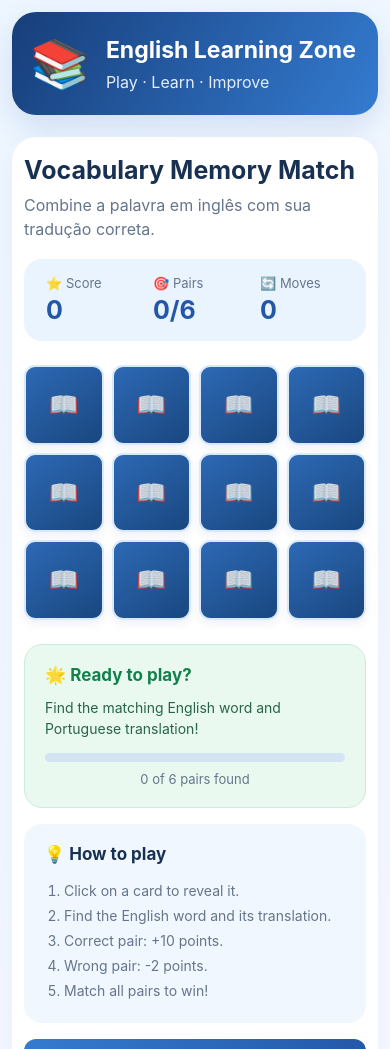
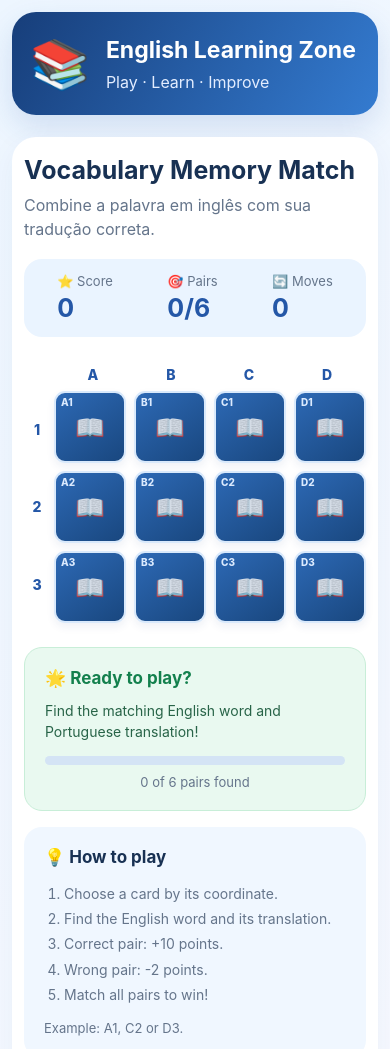
Before and after one commit to moreirarodrigo-eo/lab_ferramenta_ensino_lingua_inglesa, a plain HTML site: page index.html in a window 390 px wide. Shown: the top 1049 px of the page. Drawn offline with Linux system fonts and the light colour scheme.

Commit message:
Enhance memory game layout and accessibility
Refactor memory game layout and styles, update card interactions, and improve accessibility features.

```diff
--- a/index.html
+++ b/index.html
@@ -12,10 +12,8 @@
     --blue-light: #eaf4ff;
     --blue-mid: #4d91e8;
     --green: #20a66a;
-    --red: #e85d5d;
     --text: #183153;
     --muted: #65758b;
-    --white: #ffffff;
 }
 
 * {
@@ -115,7 +113,7 @@ h2 {
 }
 
 .stat {
-    min-width: 85px;
+    min-width: 65px;
 }
 
 .stat-label {
@@ -137,6 +135,46 @@ h2 {
     align-items: start;
 }
 
+/* TABULEIRO COM COORDENADAS */
+
+.memory-board {
+    display: grid;
+    grid-template-columns: 26px minmax(0, 1fr);
+    grid-template-rows: 26px minmax(0, 1fr);
+    gap: 4px;
+    width: 100%;
+}
+
+.column-labels {
+    grid-column: 2;
+    grid-row: 1;
+    display: grid;
+    grid-template-columns: repeat(4, minmax(0, 1fr));
+    align-items: center;
+    text-align: center;
+    color: var(--blue);
+    font-weight: 800;
+    font-size: 14px;
+}
+
+.row-labels {
+    grid-column: 1;
+    grid-row: 2;
+    display: grid;
+    grid-template-rows: repeat(3, minmax(0, 1fr));
+    align-items: center;
+    text-align: center;
+    color: var(--blue);
+    font-weight: 800;
+    font-size: 14px;
+}
+
+.board-area {
+    grid-column: 2;
+    grid-row: 2;
+    min-width: 0;
+}
+
 .memory-grid {
     display: grid;
     grid-template-columns: repeat(4, minmax(0, 1fr));
@@ -144,6 +182,7 @@ h2 {
 }
 
 .card {
+    position: relative;
     min-width: 0;
     aspect-ratio: 1 / 1;
     border: 2px solid #d9e9fb;
@@ -156,7 +195,7 @@ h2 {
     justify-content: center;
     flex-direction: column;
     gap: 7px;
-    padding: 6px;
+    padding: 8px 5px;
     box-shadow: 0 4px 8px #173e7a12;
     transition: transform .18s, background .18s, border .18s;
     overflow: hidden;
@@ -198,6 +237,22 @@ h2 {
     font-weight: 700;
     overflow-wrap: anywhere;
     text-align: center;
+}
+
+.coordinate {
+    position: absolute;
+    top: 5px;
+    left: 7px;
+    font-size: 11px;
+    line-height: 1;
+    font-weight: 800;
+    color: #dbeafe;
+    pointer-events: none;
+}
+
+.card.flipped .coordinate,
+.card.matched .coordinate {
+    color: var(--blue);
 }
 
 @keyframes pop {
@@ -314,7 +369,7 @@ footer {
     }
 
     .game-layout {
-        grid-template-columns: 1fr;
+        grid-template-columns: minmax(0, 1fr);
     }
 
     .memory-grid {
@@ -323,7 +378,7 @@ footer {
 
     .card {
         border-radius: 11px;
-        padding: 4px;
+        padding: 6px 3px;
         gap: 4px;
     }
 
@@ -331,9 +386,21 @@ footer {
         font-size: clamp(10px, 2.8vw, 14px);
     }
 
+    .coordinate {
+        top: 4px;
+        left: 5px;
+        font-size: 10px;
+    }
+
     .stats {
         width: 100%;
         justify-content: space-around;
+        gap: 8px;
+        padding: 14px 10px;
+    }
+
+    .stat {
+        min-width: 0;
     }
 }
 
@@ -357,6 +424,7 @@ footer {
                 <p>Play · Learn · Improve</p>
             </div>
         </div>
+
         <div class="tagline">
             Small steps,<br>big progress!
         </div>
@@ -376,10 +444,12 @@ footer {
                     <span class="stat-label">⭐ Score</span>
                     <strong id="score">0</strong>
                 </div>
+
                 <div class="stat">
                     <span class="stat-label">🎯 Pairs</span>
                     <strong id="pairs">0/6</strong>
                 </div>
+
                 <div class="stat">
                     <span class="stat-label">🔄 Moves</span>
                     <strong id="moves">0</strong>
@@ -388,26 +458,49 @@ footer {
         </div>
 
         <div class="game-layout">
-            <section aria-label="Tabuleiro do jogo">
+            <section aria-label="Tabuleiro do jogo de memória">
+                <div class="memory-board">
+
+                    <div class="column-labels" aria-hidden="true">
+                        <span>A</span>
+                        <span>B</span>
+                        <span>C</span>
+                        <span>D</span>
+                    </div>
+
+                    <div class="row-labels" aria-hidden="true">
+                        <span>1</span>
+                        <span>2</span>
+                        <span>3</span>
+                    </div>
+
+                    <div class="board-area">
                         <div class="memory-grid" id="memoryGrid"></div>
+                    </div>
+
+                </div>
             </section>
 
             <aside class="sidebar">
                 <section class="panel feedback" aria-live="polite">
                     <h3 id="feedbackTitle">🌟 Ready to play?</h3>
+
                     <p id="feedbackText">
                         Find the matching English word and Portuguese translation!
                     </p>
 
-                    <div class="progress-track"
+                    <div
+                        class="progress-track"
+                        id="progressTrack"
                         role="progressbar"
                         aria-label="Progresso do jogo"
                         aria-valuemin="0"
                         aria-valuemax="6"
                         aria-valuenow="0"
-                         id="progressTrack">
+                    >
                         <div class="progress-bar" id="progressBar"></div>
                     </div>
+
                     <div class="progress-label" id="progressLabel">
                         0 of 6 pairs found
                     </div>
@@ -415,13 +508,18 @@ footer {
 
                 <section class="panel">
                     <h3>💡 How to play</h3>
+
                     <ol class="instructions">
-                        <li>Click on a card to reveal it.</li>
+                        <li>Choose a card by its coordinate.</li>
                         <li>Find the English word and its translation.</li>
                         <li>Correct pair: +10 points.</li>
                         <li>Wrong pair: -2 points.</li>
                         <li>Match all pairs to win!</li>
                     </ol>
+
+                    <p class="subtitle" style="margin-top: 12px; font-size: 13px;">
+                        Example: A1, C2 or D3.
+                    </p>
                 </section>
 
                 <button class="primary-btn" id="restartBtn" type="button">
@@ -439,15 +537,18 @@ footer {
 <script>
 "use strict";
 
-// VOCABULARY: add or edit words here.
+// VOCABULARY: edit or add new pairs here.
 const vocabPairs = [
-    { en: "Apple",   pt: "Maçã",      emoji: "🍎" },
-    { en: "Book",    pt: "Livro",     emoji: "📘" },
-    { en: "Dog",     pt: "Cachorro",  emoji: "🐶" },
-    { en: "Water",   pt: "Água",      emoji: "💧" },
-    { en: "House",   pt: "Casa",      emoji: "🏠" },
-    { en: "Car",     pt: "Carro",     emoji: "🚗" }
+    { en: "Apple",  pt: "Maçã",     emoji: "🍎" },
+    { en: "Book",   pt: "Livro",    emoji: "📘" },
+    { en: "Dog",    pt: "Cachorro", emoji: "🐶" },
+    { en: "Water",  pt: "Água",     emoji: "💧" },
+    { en: "House",  pt: "Casa",     emoji: "🏠" },
+    { en: "Car",    pt: "Carro",    emoji: "🚗" }
 ];
+
+const COLUMNS = "ABCD";
+const ROWS = 3;
 
 let flippedCards = [];
 let matchedPairs = 0;
@@ -468,7 +569,6 @@ const progressLabel = document.getElementById("progressLabel");
 const progressTrack = document.getElementById("progressTrack");
 
 function shuffle(array) {
-    // Fisher-Yates: shuffle cards fairly.
     const result = [...array];
 
     for (let i = result.length - 1; i > 0; i--) {
@@ -479,13 +579,28 @@ function shuffle(array) {
     return result;
 }
 
-function createCard(card) {
+// Coordinate examples: A1, B1, C1, D1, A2...
+function getCoordinate(position) {
+    const row = Math.floor(position / COLUMNS.length) + 1;
+    const column = COLUMNS[position % COLUMNS.length];
+
+    return column + row;
+}
+
+function createCard(card, position) {
     const button = document.createElement("button");
 
     button.type = "button";
     button.className = "card";
-    button.setAttribute("aria-label", "Hidden card");
+    button.dataset.coordinate = getCoordinate(position);
+    button.setAttribute("aria-label",
+        "Hidden card at " + button.dataset.coordinate);
     button.setAttribute("aria-pressed", "false");
+
+    const coordinate = document.createElement("span");
+    coordinate.className = "coordinate";
+    coordinate.textContent = button.dataset.coordinate;
+    coordinate.setAttribute("aria-hidden", "true");
 
     const back = document.createElement("span");
     back.className = "card-back";
@@ -502,11 +617,10 @@ function createCard(card) {
     word.className = "card-word";
     word.hidden = true;
 
-    button.append(back, image, word);
+    button.append(coordinate, back, image, word);
 
     button.addEventListener("click", () => flipCard(button, card));
 
-    // Store references for updating the card.
     button.cardImage = image;
     button.cardWord = word;
     button.cardBack = back;
@@ -517,26 +631,27 @@ function createCard(card) {
 function revealCard(element, card) {
     element.classList.add("flipped");
     element.setAttribute("aria-pressed", "true");
-    element.setAttribute("aria-label", card.text);
+    element.setAttribute(
+        "aria-label",
+        element.dataset.coordinate + ": " + card.text
+    );
 
     element.cardBack.hidden = true;
     element.cardImage.hidden = false;
     element.cardWord.hidden = false;
 
-    // Twemoji provides consistent illustrated emoji images.
-    // If the image service is unavailable, the native emoji is used.
     const codePoints = [...card.emoji]
         .map(char => char.codePointAt(0).toString(16))
         .join("-");
-
-    element.cardImage.src =
-        "https://cdn.jsdelivr.net/gh/twitter/twemoji@latest/assets/72x72/"
-        + codePoints + ".png";
 
     element.cardImage.onerror = () => {
         element.cardImage.hidden = true;
         element.cardWord.textContent = card.emoji + " " + card.text;
     };
+
+    element.cardImage.src =
+        "https://cdn.jsdelivr.net/gh/twitter/twemoji@latest/assets/72x72/"
+        + codePoints + ".png";
 
     element.cardWord.textContent = card.text;
 }
@@ -544,7 +659,10 @@ function revealCard(element, card) {
 function hideCard(element) {
     element.classList.remove("flipped");
     element.setAttribute("aria-pressed", "false");
-    element.setAttribute("aria-label", "Hidden card");
+    element.setAttribute(
+        "aria-label",
+        "Hidden card at " + element.dataset.coordinate
+    );
 
     element.cardBack.hidden = false;
     element.cardImage.hidden = true;
@@ -552,7 +670,7 @@ function hideCard(element) {
 }
 
 function initMemoryGame() {
-    // Invalidate any pending turn.
+    // Cancel any pending turn from the previous game.
     turnId++;
 
     flippedCards = [];
@@ -582,8 +700,8 @@ function initMemoryGame() {
         });
     });
 
-    shuffle(cards).forEach(card => {
-        grid.appendChild(createCard(card));
+    shuffle(cards).forEach((card, position) => {
+        grid.appendChild(createCard(card, position));
     });
 
     updateStats();
@@ -613,15 +731,16 @@ function flipCard(element, card) {
 
         const currentTurn = ++turnId;
 
-        // Short pause lets the player see both cards.
         setTimeout(() => {
             if (currentTurn !== turnId) return;
-            checkMatch();
+            checkMatch(currentTurn);
         }, 700);
     }
 }
 
-function checkMatch() {
+function checkMatch(currentTurn) {
+    if (currentTurn !== turnId || flippedCards.length !== 2) return;
+
     const [first, second] = flippedCards;
 
     const isMatch =
@@ -632,8 +751,17 @@ function checkMatch() {
         first.element.classList.add("matched");
         second.element.classList.add("matched");
 
-        first.element.setAttribute("aria-label", first.card.text + ", matched");
-        second.element.setAttribute("aria-label", second.card.text + ", matched");
+        first.element.setAttribute(
+            "aria-label",
+            first.element.dataset.coordinate + ": " +
+            first.card.text + ", matched"
+        );
+
+        second.element.setAttribute(
+            "aria-label",
+            second.element.dataset.coordinate + ": " +
+            second.card.text + ", matched"
+        );
 
         matchedPairs++;
         score += 10;
@@ -647,22 +775,13 @@ function checkMatch() {
         feedbackTitle.textContent = "💪 Try again!";
         feedbackText.textContent =
             "Not a match. You lost 2 points. Remember the words and try again!";
-
-        const firstElement = first.element;
-        const secondElement = second.element;
-
-        setTimeout(() => {
-            // Do not hide cards from a newly restarted game.
-            if (gameFinished) return;
-            hideCard(firstElement);
-            hideCard(secondElement);
-        }, 350);
     }
 
+    const cardsToHide = isMatch
+        ? []
+        : [first.element, second.element];
+
     flippedCards = [];
-    locked = false;
-
-    updateStats();
 
     if (matchedPairs === vocabPairs.length) {
         gameFinished = true;
@@ -670,8 +789,21 @@ function checkMatch() {
         feedbackTitle.textContent = "🏆 You did it!";
         feedbackText.textContent =
             `All pairs matched! Final score: ${score} points in ${moves} moves.`;
+    }
 
-        progressLabel.textContent = "All pairs completed! Great job!";
+    updateStats();
+
+    if (cardsToHide.length > 0) {
+        const hideTurn = turnId;
+
+        setTimeout(() => {
+            if (hideTurn !== turnId) return;
+
+            cardsToHide.forEach(hideCard);
+            locked = false;
+        }, 450);
+    } else {
+        locked = false;
     }
 }
 
```
Lines whose indentation alone changed are shown as unchanged.
